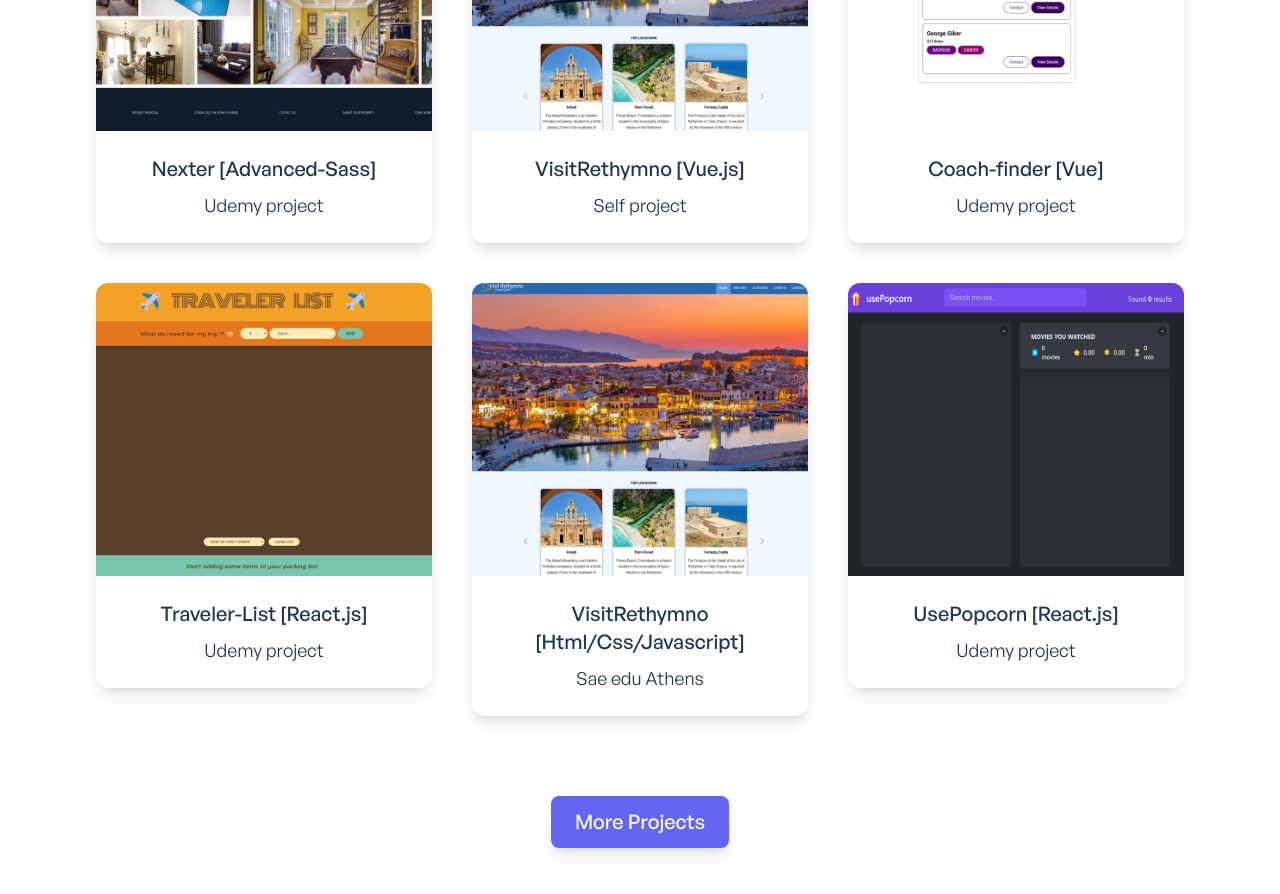
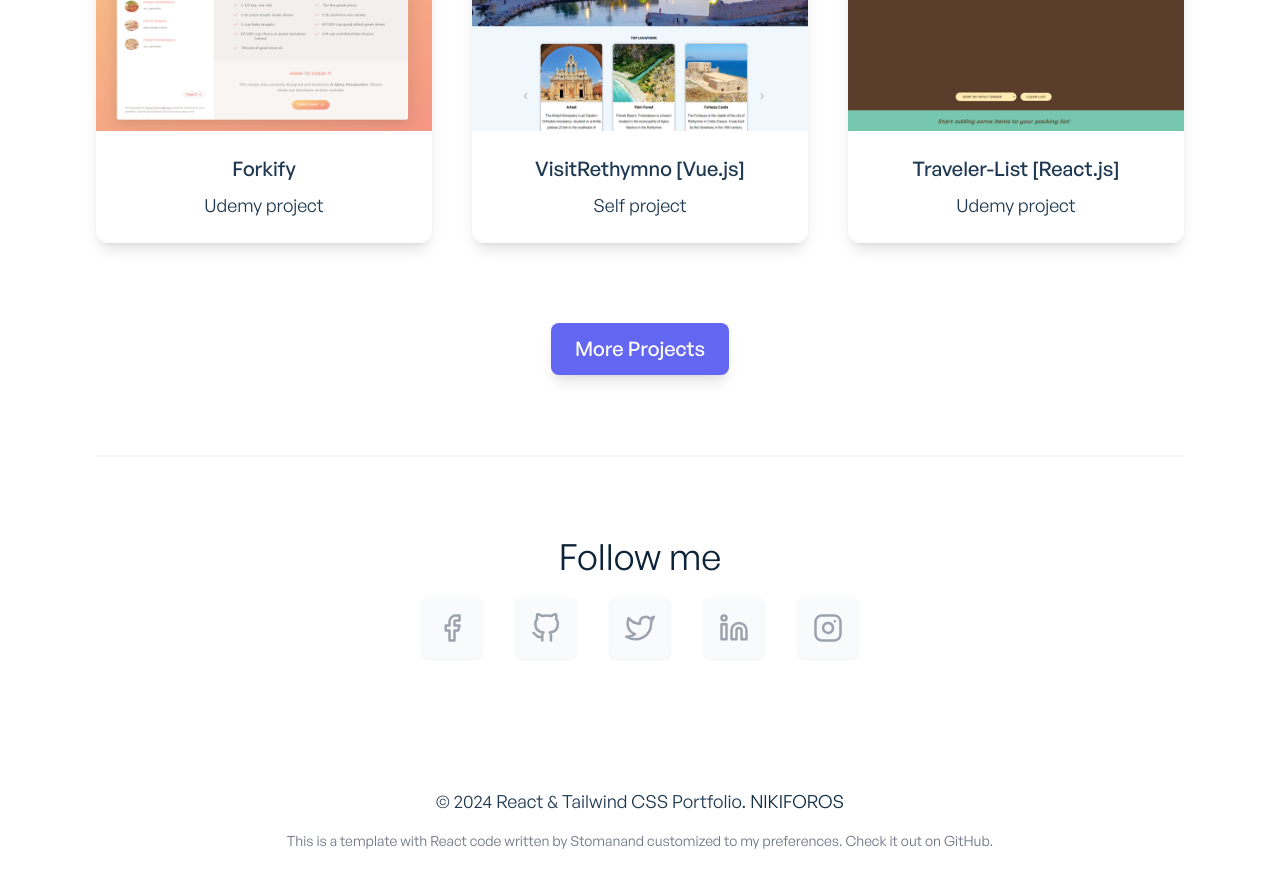
Before and after one commit to nNikiforos/NikosNikiforos, a React (Create React App) app: page /#/ in a window 1280 px wide. Shown: the part 1220-2114 px from the top of the page. Built offline with nearby package versions, Linux system fonts and the light colour scheme.

Commit message:
Updated AppBanner component to include resume download link

```diff
--- a/src/components/shared/AppBanner.jsx
+++ b/src/components/shared/AppBanner.jsx
@@ -1,6 +1,7 @@
 import { FiArrowDownCircle } from "react-icons/fi";
 import developerImg from "../../images/developer-dark.jpeg";
 import { motion } from "framer-motion";
+import resume from "../../assets/resume.pdf";
 
 const AppBanner = () => {
   return (
@@ -49,7 +50,7 @@ const AppBanner = () => {
         >
           <a
             download="Nikiforos-Resume.pdf"
-            href="/files/Nikiforos-Resume.pdf"
+            href={resume}
             className=" flex font-general-medium justify-center items-center w-36 sm:w-48  mt-12 mb-6 sm:mb-0 text-lg border border-indigo-200 dark:border-ternary-dark py-2.5 sm:py-3 shadow-lg rounded-lg bg-indigo-50 focus:ring-1 focus:ring-indigo-900 hover:bg-indigo-500 text-gray-500 hover:text-white duration-500"
             aria-label="Download Resume"
           >
--- a/src/data/projects.js
+++ b/src/data/projects.js
@@ -8,10 +8,10 @@ import forkify from "../images/Forkify/forkify3.png";
 
 export const projectsData = [
   {
-    id: 1,
-    title: "Nexter [Advanced-Sass]",
+    id: 7,
+    title: "Forkify",
     category: "Udemy project",
-    img: Nexter4,
+    img: forkify,
   },
   {
     id: 2,
@@ -20,16 +20,16 @@ export const projectsData = [
     img: VisitRethymno1,
   },
   {
+    id: 4,
+    title: "Traveler-List [React.js]",
+    category: "Udemy project",
+    img: travelerList1,
+  },
+  {
     id: 3,
     title: "Coach-finder [Vue]",
     category: "Udemy project",
     img: coachFinder1,
-  },
-  {
-    id: 4,
-    title: "Traveler-List [React.js]",
-    category: "Udemy project",
-    img: travelerList1,
   },
   {
     id: 5,
@@ -44,9 +44,9 @@ export const projectsData = [
     img: Popcorn1,
   },
   {
-    id: 7,
-    title: "Forkify",
+    id: 1,
+    title: "Nexter [Advanced-Sass]",
     category: "Udemy project",
-    img: forkify,
+    img: Nexter4,
   },
 ];
--- a/src/pages/Home.jsx
+++ b/src/pages/Home.jsx
@@ -10,7 +10,7 @@ const Home = () => {
       <AppBanner></AppBanner>
 
       <ProjectsProvider>
-        <ProjectsGrid limit={6} />
+        <ProjectsGrid limit={3} />
       </ProjectsProvider>
 
       <div className="mt-8 sm:mt-10 flex justify-center">
```
Also changed, not shown: 1 other file (tests, documents, lock files or other folders).
